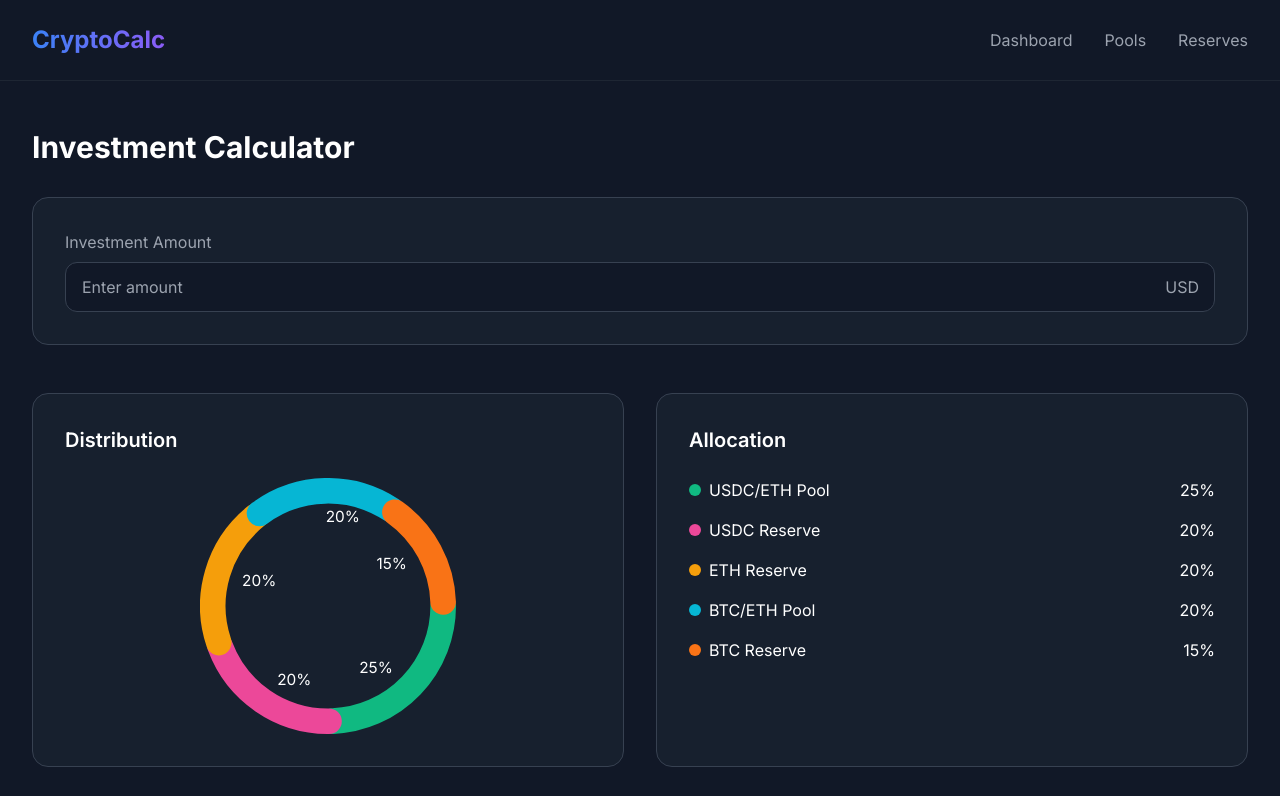
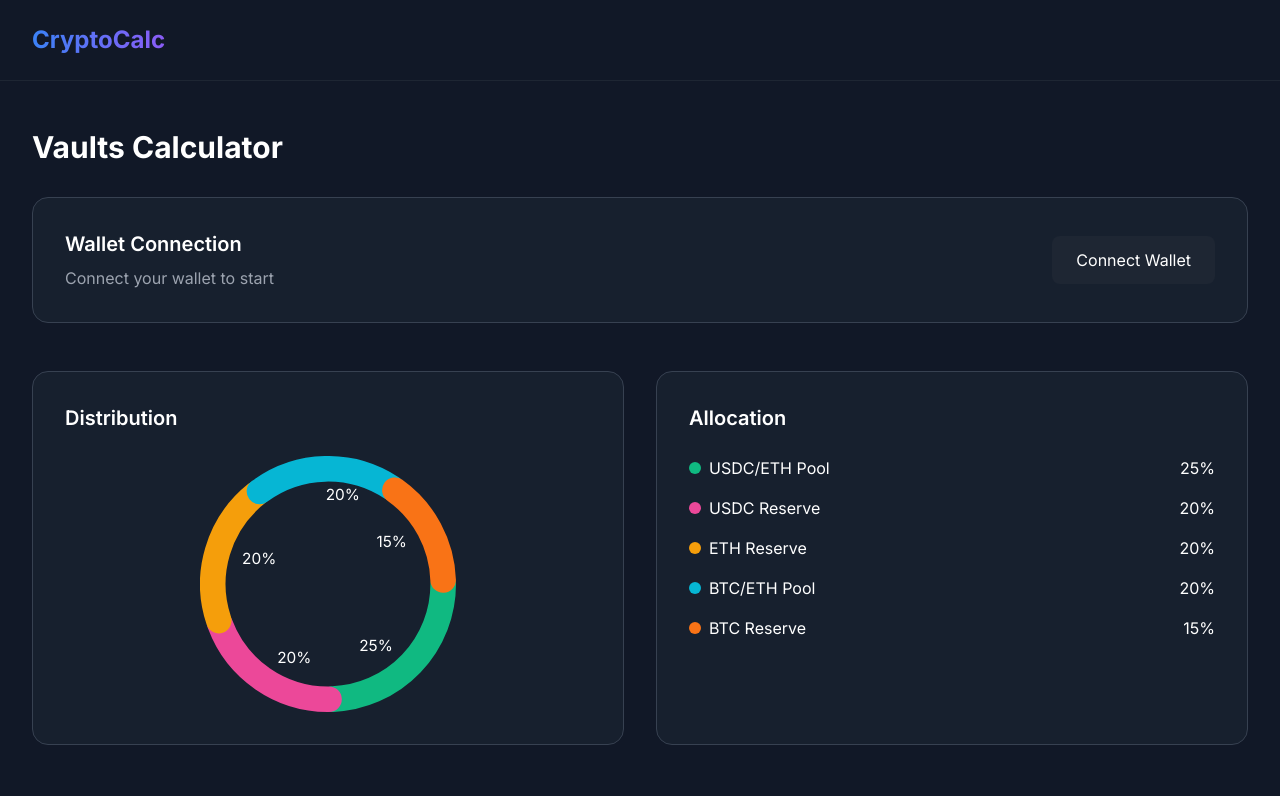
Before and after one commit to 0xb11a/yieldMaximizerUI, a Next.js app: page / in a window 1280 px wide. Shown: the top 796 px of the page. Built offline with nearby package versions, Linux system fonts and the light colour scheme.

Commit message:
Header and Investment calculator components updates
Removed the links from the header

Added the connect wallet button

Added Distribute funds button, that appears only if the wallet is connected

```diff
--- a/src/app/components/Header.tsx
+++ b/src/app/components/Header.tsx
@@ -1,11 +1,8 @@
 'use client';
 
 import Link from 'next/link';
-import { usePathname } from 'next/navigation';
 
 export default function Header() {
-  const pathname = usePathname();
-
   return (
     <header className="w-full border-b border-[#1E2633] bg-[#111827]">
       <div className="container mx-auto px-8 py-6 flex justify-between items-center">
@@ -14,38 +11,6 @@ export default function Header() {
             CryptoCalc
           </Link>
         </div>
-        <nav className="flex gap-8">
-          <Link
-            href="/dashboard"
-            className={`text-base ${
-              pathname === '/dashboard'
-                ? 'text-white'
-                : 'text-[#9CA3AF] hover:text-white transition-colors'
-            }`}
-          >
-            Dashboard
-          </Link>
-          <Link
-            href="/pools"
-            className={`text-base ${
-              pathname === '/pools'
-                ? 'text-white'
-                : 'text-[#9CA3AF] hover:text-white transition-colors'
-            }`}
-          >
-            Pools
-          </Link>
-          <Link
-            href="/reserves"
-            className={`text-base ${
-              pathname === '/reserves'
-                ? 'text-white'
-                : 'text-[#9CA3AF] hover:text-white transition-colors'
-            }`}
-          >
-            Reserves
-          </Link>
-        </nav>
       </div>
     </header>
   );
--- a/src/app/components/InvestmentCalculator.tsx
+++ b/src/app/components/InvestmentCalculator.tsx
@@ -23,7 +23,7 @@ const ALLOCATION: AllocationItem[] = [
 ];
 
 export default function InvestmentCalculator() {
-  const [amount, setAmount] = useState('');
+  const [isConnected, setIsConnected] = useState(false);
 
   const pieData = ALLOCATION.map((item) => ({
     title: item.name,
@@ -31,24 +31,40 @@ export default function InvestmentCalculator() {
     color: item.color,
   }));
 
+  const handleDistribute = () => {
+    // This will be implemented in the future to recalculate distribution
+    console.log('Distributing funds...');
+  };
+
   return (
     <div className="container mx-auto px-8 py-12">
-      <h1 className="text-3xl font-bold mb-8">Investment Calculator</h1>
+      <h1 className="text-3xl font-bold mb-8">Vaults Calculator</h1>
 
-      {/* Investment Amount Input */}
+      {/* Wallet Connection Section */}
       <div className="card p-8 mb-12">
-        <label className="block text-[#9CA3AF] mb-2">Investment Amount</label>
-        <div className="relative">
-          <input
-            type="number"
-            className="input pr-16"
-            placeholder="Enter amount"
-            value={amount}
-            onChange={(e) => setAmount(e.target.value)}
-          />
-          <span className="absolute right-4 top-1/2 -translate-y-1/2 text-[#9CA3AF]">
-            USD
-          </span>
+        <div className="flex flex-col gap-4">
+          <div className="flex justify-between items-center">
+            <div>
+              <h2 className="text-xl font-semibold mb-2">Wallet Connection</h2>
+              <p className="text-[#9CA3AF]">
+                {isConnected ? 'Wallet connected' : 'Connect your wallet to start'}
+              </p>
+            </div>
+            <button
+              onClick={() => setIsConnected(!isConnected)}
+              className="px-6 py-3 bg-[#1E2633] hover:bg-[#2D3748] text-white rounded-lg transition-colors"
+            >
+              {isConnected ? 'Disconnect' : 'Connect Wallet'}
+            </button>
+          </div>
+          {isConnected && (
+            <button
+              onClick={handleDistribute}
+              className="w-full px-6 py-3 bg-[#10B981] hover:bg-[#059669] text-white rounded-lg transition-colors"
+            >
+              Distribute Funds
+            </button>
+          )}
         </div>
       </div>
 
```
